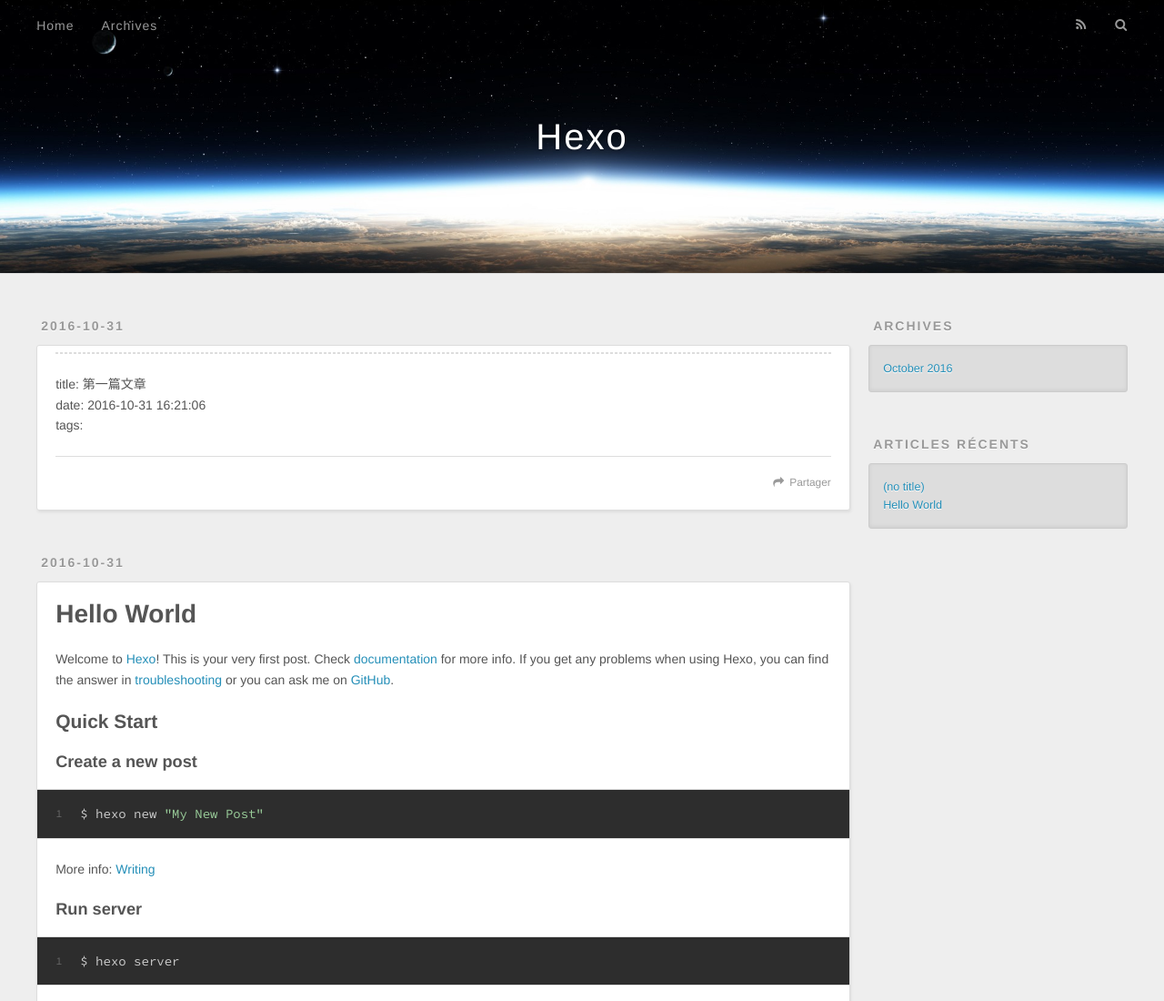
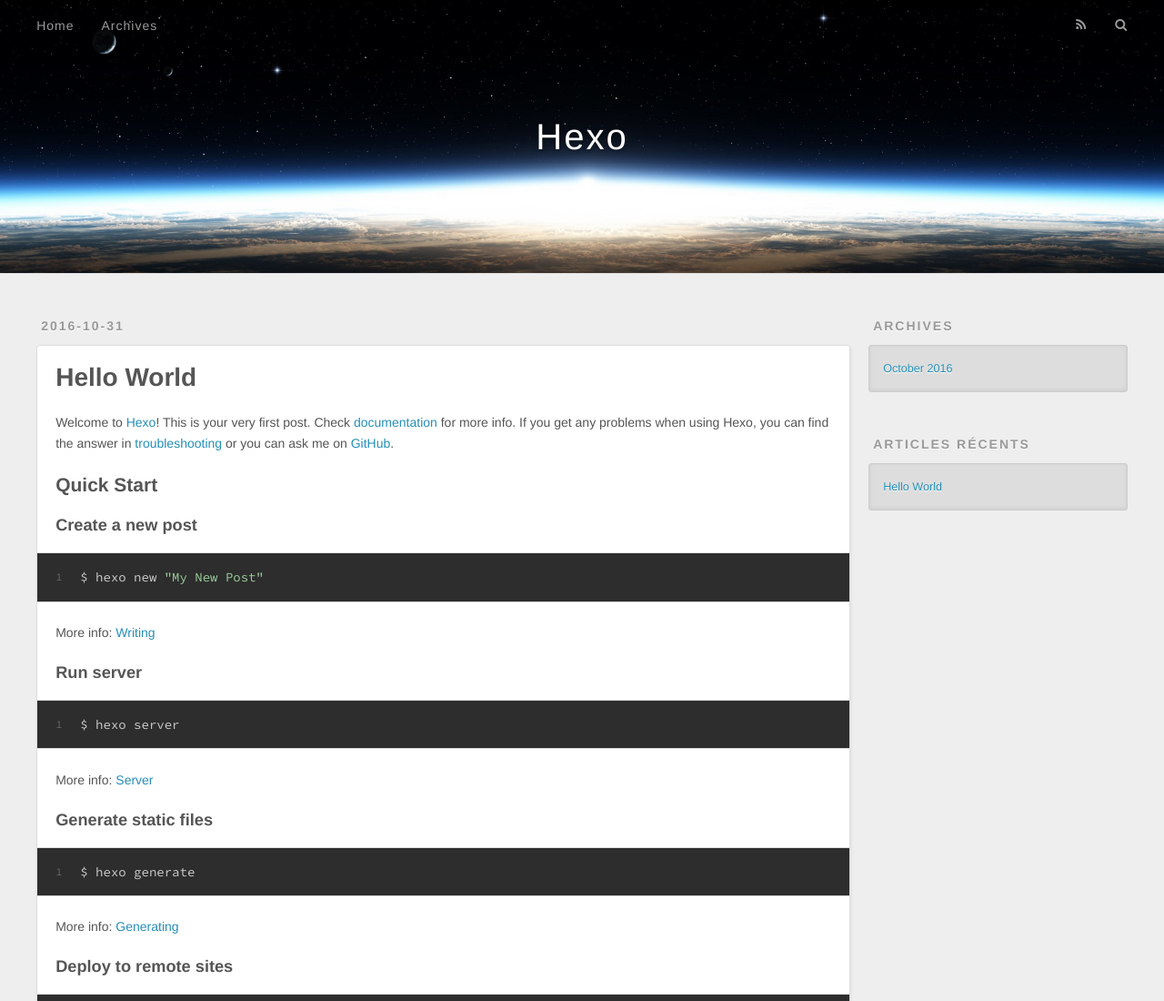
Before and after one commit to chenfengami/chenfengami.github.io, a plain HTML site: page index.html in a window 1280 px wide. Shown: the top 1100 px of the page at 91% size. Drawn offline with nearby package versions, Linux system fonts and the light colour scheme.

Commit message:
Site updated: 2016-10-31 17:44:05

```diff
--- a/index.html
+++ b/index.html
@@ -61,34 +61,6 @@
       <div class="outer">
         <section id="main">
 
-    <article id="post-第一篇文章" class="article article-type-post" itemscope itemprop="blogPost">
-  <div class="article-meta">
-    <a href="/2016/10/31/第一篇文章/" class="article-date">
-  <time datetime="2016-10-31T08:21:06.253Z" itemprop="datePublished">2016-10-31</time>
-</a>
-
-  </div>
-  <div class="article-inner">
-
-
-    <div class="article-entry" itemprop="articleBody">
-
-        <hr>
-<p>title: 第一篇文章<br>date: 2016-10-31 16:21:06<br>tags:</p>
-
-
-    </div>
-    <footer class="article-footer">
-      <a data-url="http://yoursite.com/2016/10/31/第一篇文章/" data-id="ciuxu3pj90001dgqvrgf5ujlh" class="article-share-link">Partager</a>
-
-
-    </footer>
-  </div>
-
-</article>
-
-
-
     <article id="post-hello-world" class="article article-type-post" itemscope itemprop="blogPost">
   <div class="article-meta">
     <a href="/2016/10/31/hello-world/" class="article-date">
@@ -124,7 +96,7 @@
 
     </div>
     <footer class="article-footer">
-      <a data-url="http://yoursite.com/2016/10/31/hello-world/" data-id="ciuxu3pif0000dgqv6rdj0aei" class="article-share-link">Partager</a>
+      <a data-url="http://yoursite.com/2016/10/31/hello-world/" data-id="ciuxvoxtp0000k8qvfrey4eqs" class="article-share-link">Partager</a>
 
 
     </footer>
@@ -162,10 +134,6 @@
     <h3 class="widget-title">Articles récents</h3>
     <div class="widget">
       <ul>
-
-          <li>
-            <a href="/2016/10/31/第一篇文章/">(no title)</a>
-          </li>
 
           <li>
             <a href="/2016/10/31/hello-world/">Hello World</a>
```
Also changed, not shown: 2016/10/31/hello-world/index.html (+1 -19 lines), archives/2016/10/index.html (+0 -17 lines), archives/2016/index.html (+0 -17 lines), archives/index.html (+0 -17 lines).
